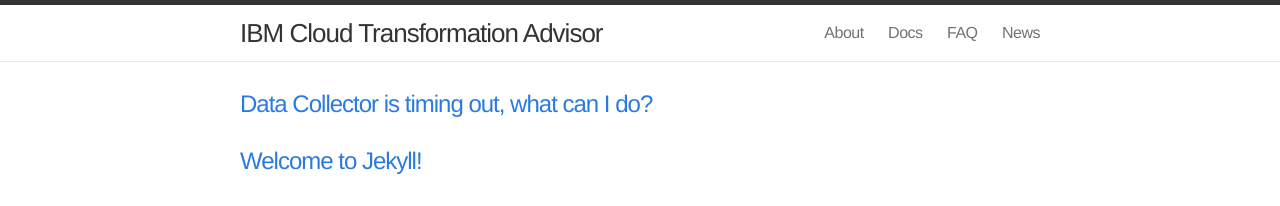
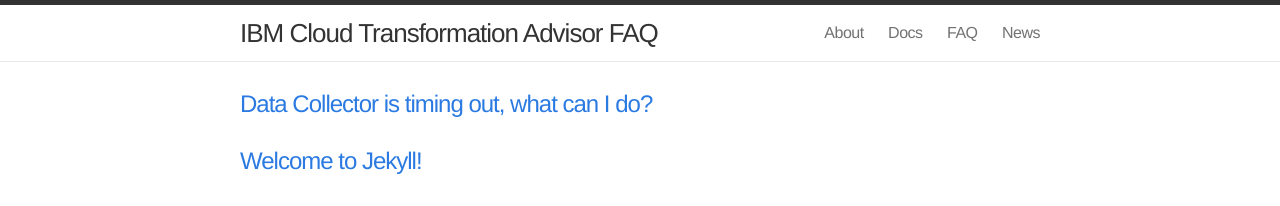
Before and after one commit to TransformationAdvisor/TA.github.io, a Jekyll site: the page built from index.html, in a window 1280 px wide. Shown: the top 206 px of the page. Built offline with Jekyll 4.4.1, drawn with Linux system fonts in a browser that asks for light colours; Markdown is read by kramdown in place of the engine named in the settings.

Commit message:
Update _config.yml

```diff
--- a/_config.yml
+++ b/_config.yml
@@ -1,4 +1,4 @@
-name: IBM Cloud Transformation Advisor
+name: IBM Cloud Transformation Advisor FAQ
 markdown: redcarpet
 pygments: true
 description: "Transformation Advisor Documentation, videos, FAQ & What's New"
```
